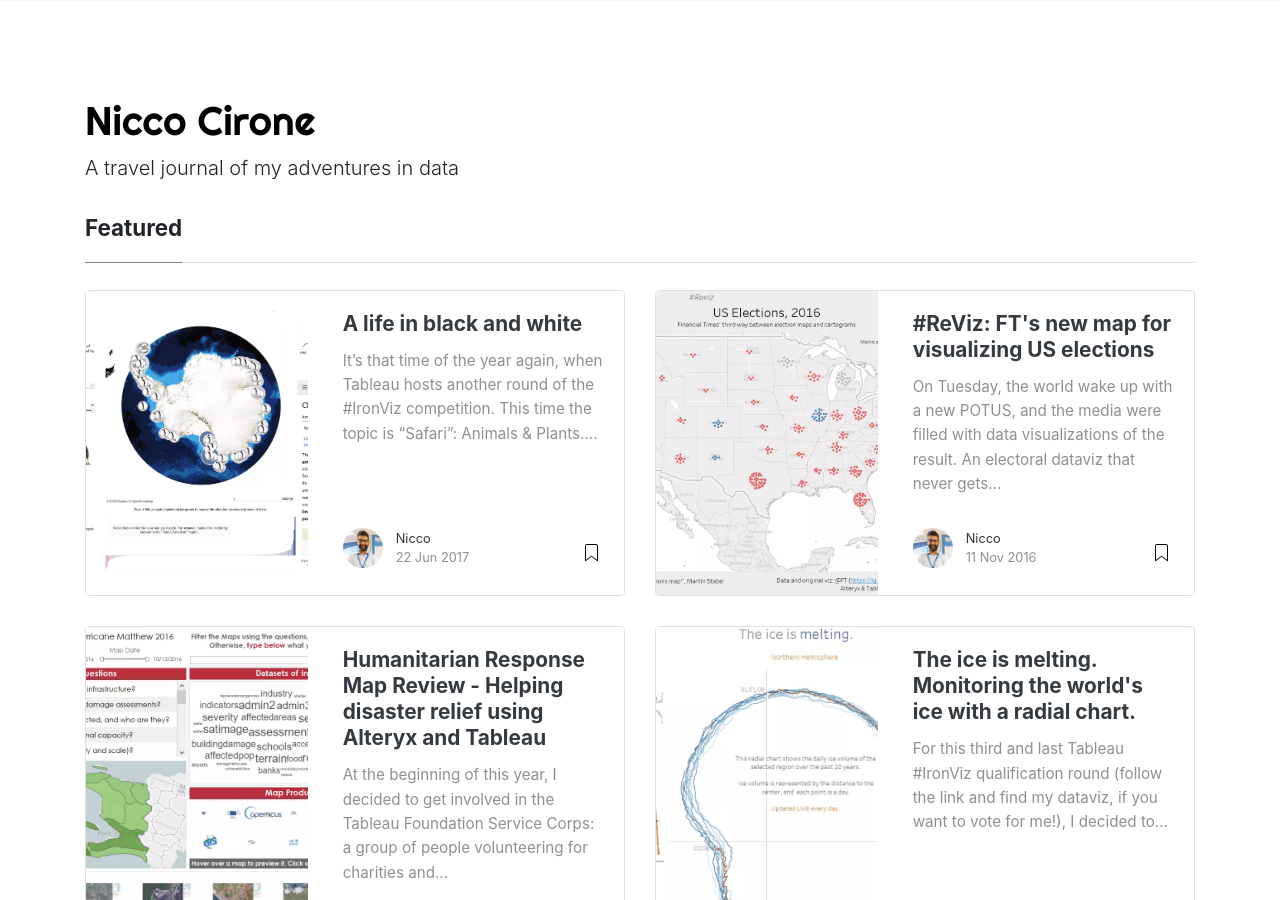
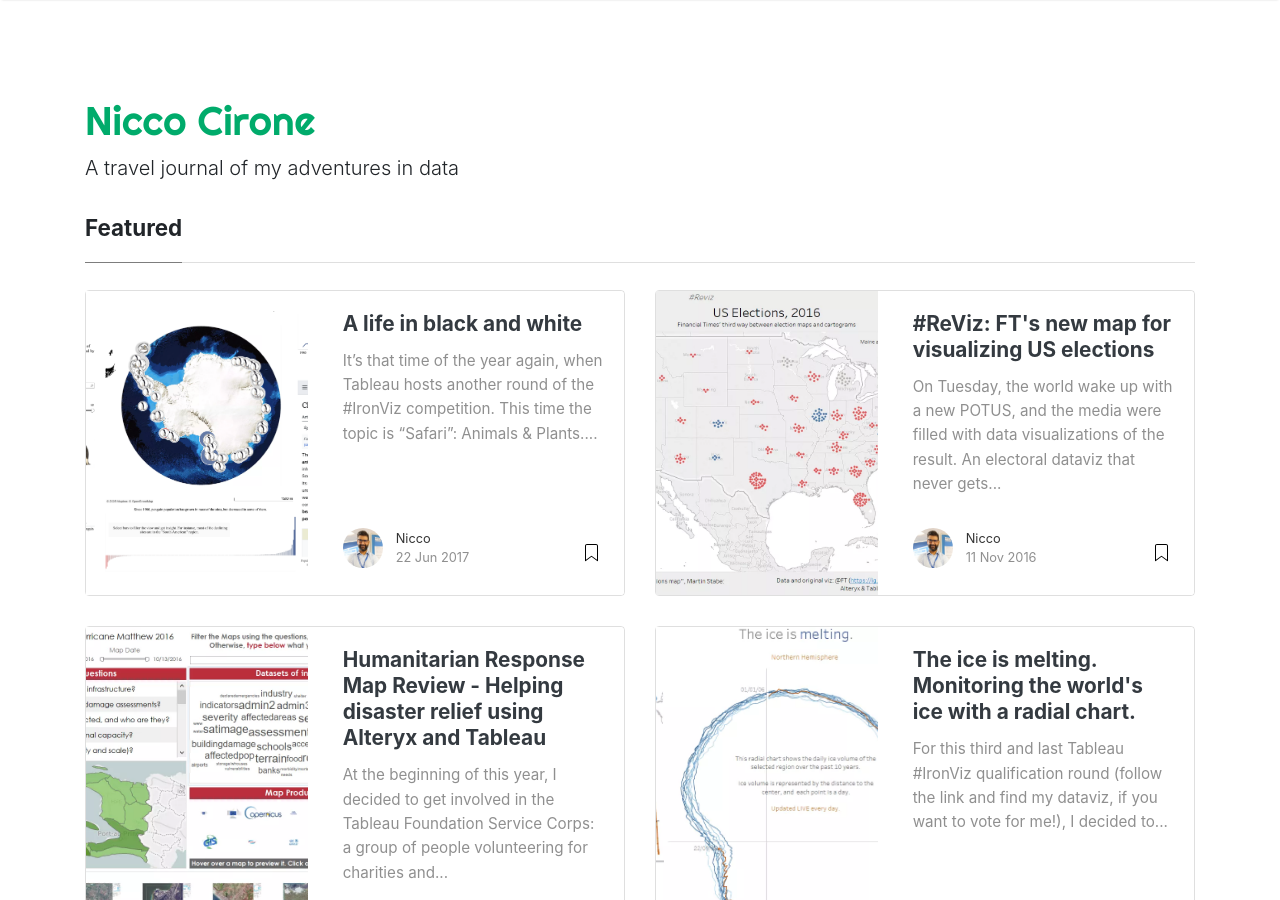
Before and after one commit to Nicco-Cirone/blog, a Jekyll site: the page built from index.html, in a window 1280 px wide and 900 px high. Built offline with Jekyll 4.4.1, drawn with Linux system fonts in a browser that asks for light colours; nearby versions of some CDN libraries; the list of posts is cut into pages by our own code.

Commit message:
Update default.html

```diff
--- a/_layouts/default.html
+++ b/_layouts/default.html
@@ -101,7 +101,7 @@
 <!-- Site Title
 ================================================== -->
 <div class="mainheading">
-    <h1 class="sitetitle"><a style="color: #000000;" href="{{ site.baseurl }}/">{{ site.name }}</a></h1>
+    <h1 class="sitetitle"><a href="{{ site.baseurl }}/">{{ site.name }}</a></h1>
     <p class="lead">
         {{ site.description }}
     </p>
```
